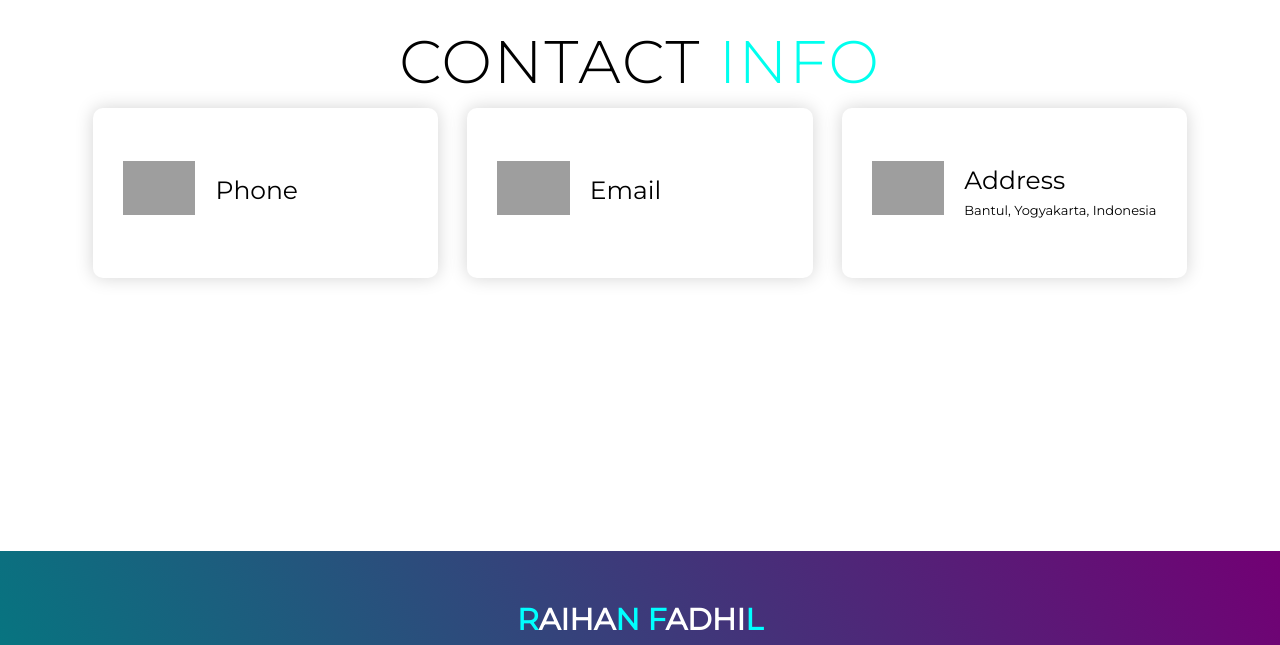
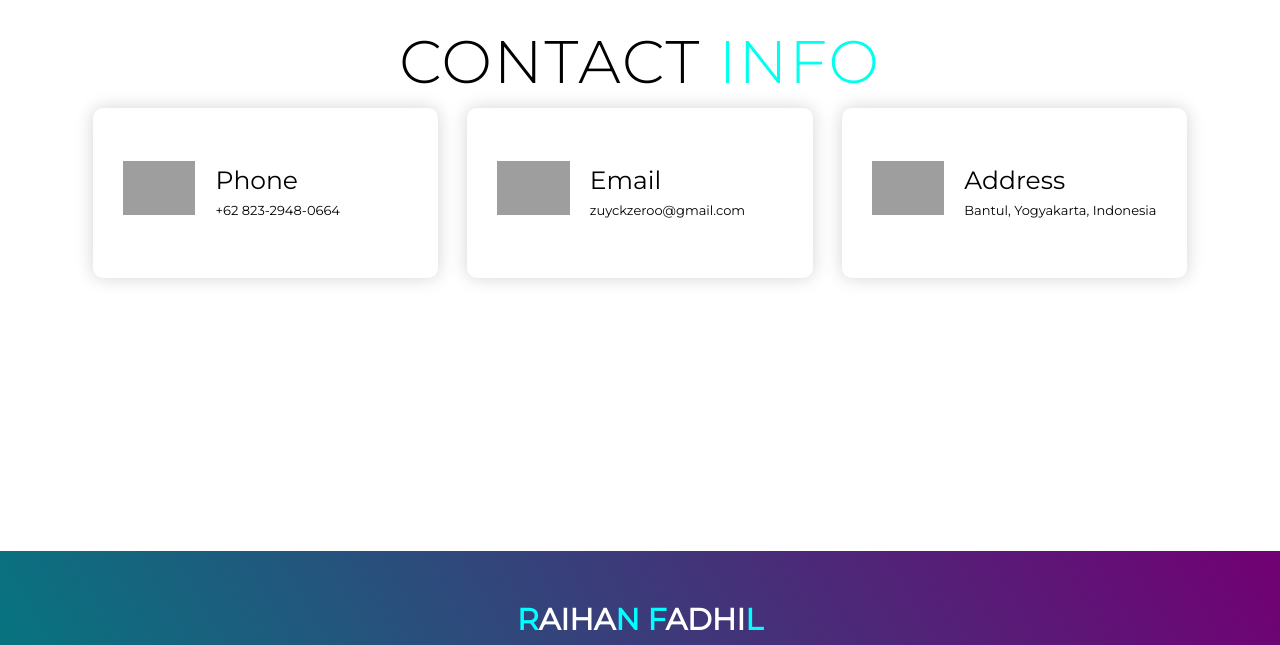
Before and after one commit to zeroonbon/wep_personal-, a plain HTML site: page index.html in a window 1280 px wide. Shown: the part 5507-6152 px from the top of the page. Drawn offline with Linux system fonts and the light colour scheme; grey boxes are pictures that could not be loaded.

Commit message:
index.html

```diff
--- a/index.html
+++ b/index.html
@@ -179,14 +179,14 @@
           <div class="icon"><img src="https://img.icons8.com/bubbles/100/000000/phone.png" /></div>
           <div class="contact-info">
             <h1>Phone</h1>
-            <h2><a href="tel:+62 823-2948-0664"></a></h2>
+            <h2>+62 823-2948-0664</a></h2>
           </div>
         </div>
         <div class="contact-item">
           <div class="icon"><img src="https://img.icons8.com/bubbles/100/000000/new-post.png" /></div>
           <div class="contact-info">
             <h1>Email</h1>
-            <h2><a href="mailto:zuyckzeroo@gmail.com"></a></h2>
+            <h2>zuyckzeroo@gmail.com</a></h2>
           </div>
         </div>
         <div class="contact-item">
```
